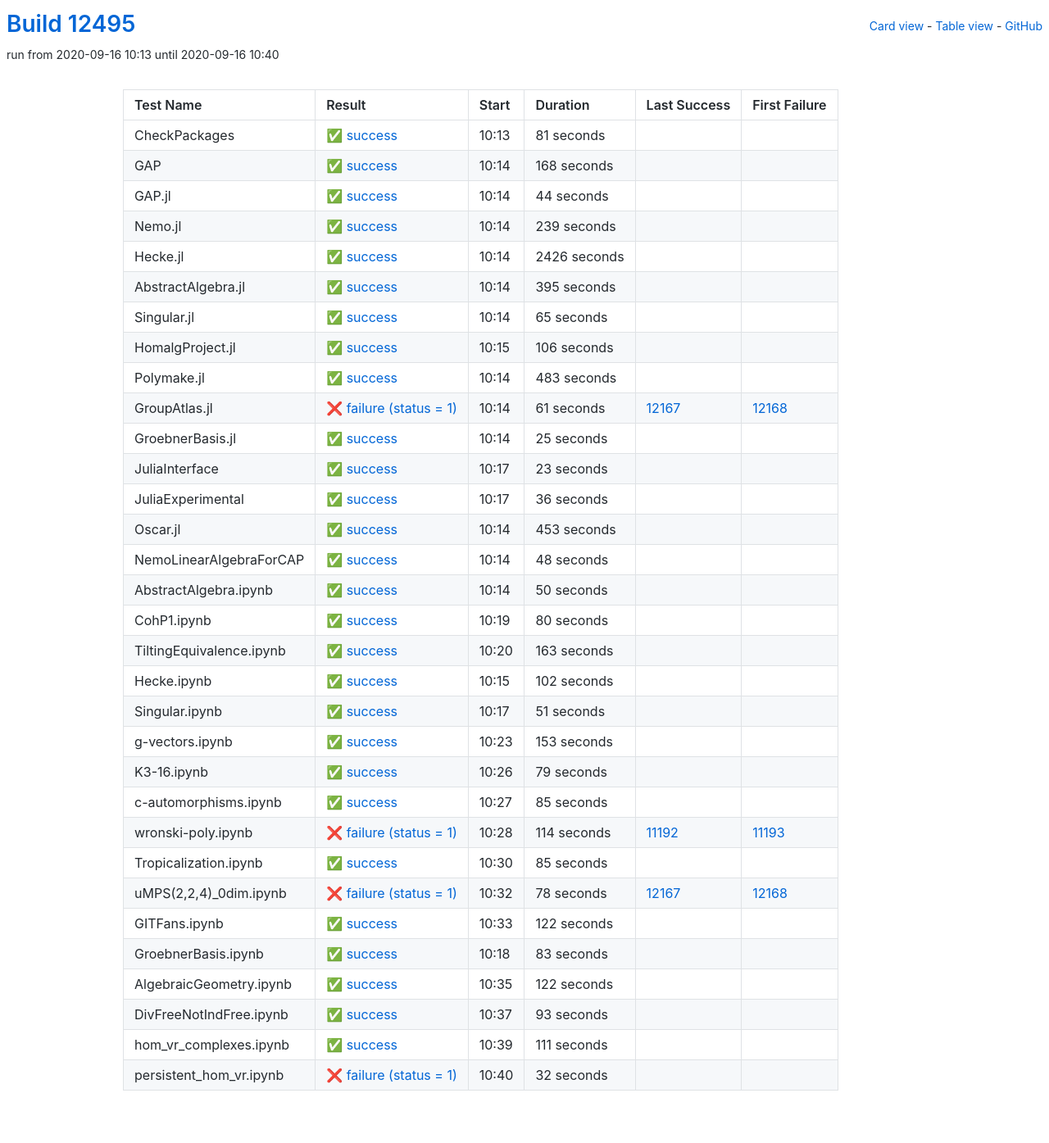
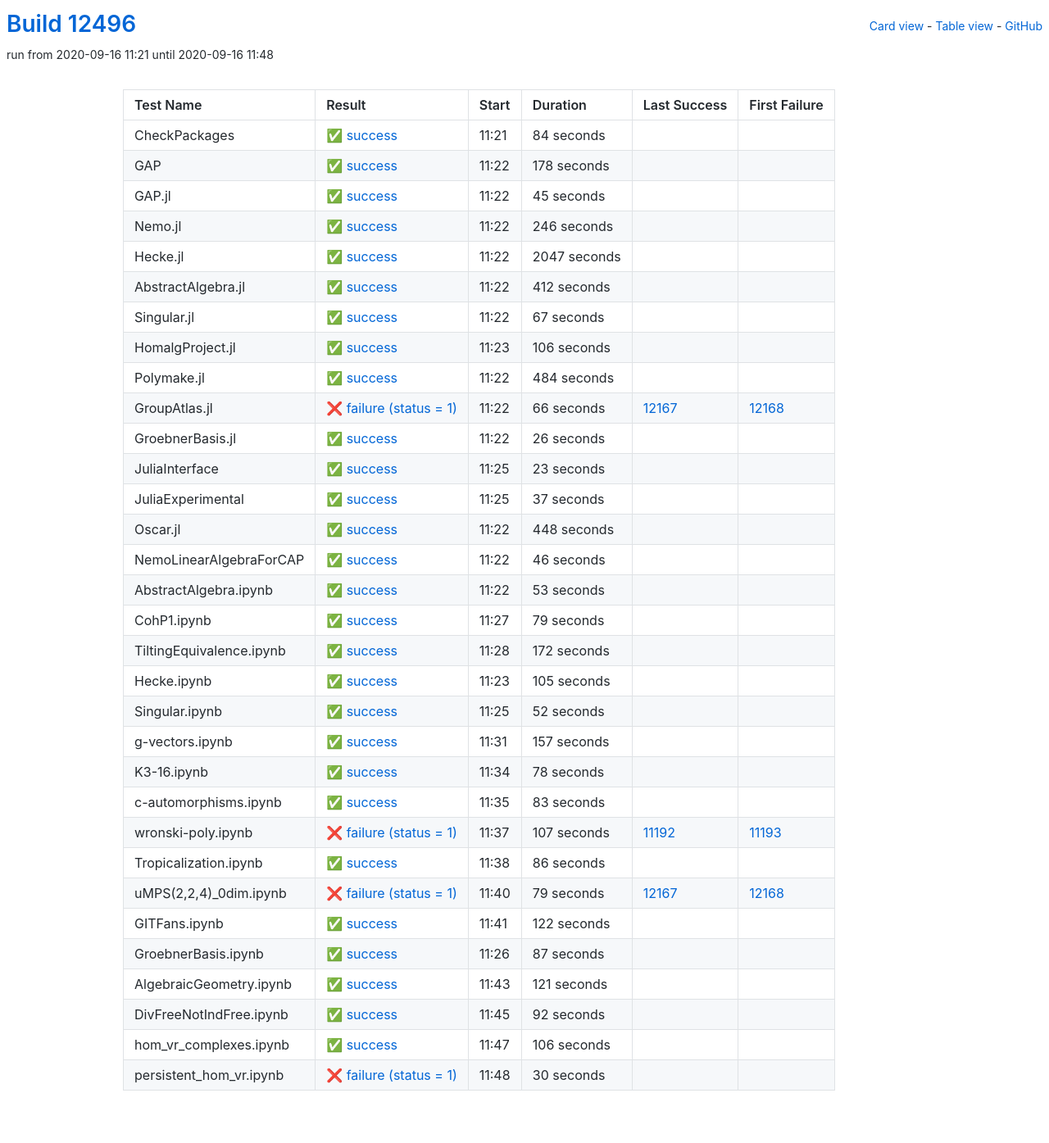
Before and after one commit to oscar-system/oscar-ci-status, a Jekyll site: the page built from table.html, in a window 1280 px wide. Shown: the whole page at 82% size. Built offline with Jekyll 4.4.1, drawn with Linux system fonts in a browser that asks for light colours.

Commit message:
Build #12496

```diff
--- a/_data/ci.yml
+++ b/_data/ci.yml
@@ -1,6 +1,6 @@
 ---
-build: 12495
-build_url: https://oscarci.mathematik.uni-kl.de/job/oscar/12495/
+build: 12496
+build_url: https://oscarci.mathematik.uni-kl.de/job/oscar/12496/
 job: oscar
 organization: oscar-system
 repo: oscar-ci-status
@@ -8,92 +8,92 @@
 tests:
 - name: CheckPackages
   id: checkpackages
-  log: https://oscarci.mathematik.uni-kl.de/job/oscar/12495/artifact/logs/build-12495/CheckPackages.log
-  start: 2020-09-16 10:13
+  log: https://oscarci.mathematik.uni-kl.de/job/oscar/12496/artifact/logs/build-12496/CheckPackages.log
+  start: 2020-09-16 11:21
   success: true
   exitcode: 0
   status: success
-  duration: 81
+  duration: 84
   last_success: false
   last_success_url:
   first_failure: false
   first_failure_url:
 - name: GAP
   id: gap
-  log: https://oscarci.mathematik.uni-kl.de/job/oscar/12495/artifact/logs/build-12495/GAP.log
-  start: 2020-09-16 10:14
+  log: https://oscarci.mathematik.uni-kl.de/job/oscar/12496/artifact/logs/build-12496/GAP.log
+  start: 2020-09-16 11:22
   success: true
   exitcode: 0
   status: success
-  duration: 168
+  duration: 178
   last_success: false
   last_success_url:
   first_failure: false
   first_failure_url:
 - name: GAP.jl
   id: gap-jl
-  log: https://oscarci.mathematik.uni-kl.de/job/oscar/12495/artifact/logs/build-12495/GAP.jl.log
-  start: 2020-09-16 10:14
+  log: https://oscarci.mathematik.uni-kl.de/job/oscar/12496/artifact/logs/build-12496/GAP.jl.log
+  start: 2020-09-16 11:22
   success: true
   exitcode: 0
   status: success
-  duration: 44
+  duration: 45
   last_success: false
   last_success_url:
   first_failure: false
   first_failure_url:
 - name: Nemo.jl
   id: nemo-jl
-  log: https://oscarci.mathematik.uni-kl.de/job/oscar/12495/artifact/logs/build-12495/Nemo.jl.log
-  start: 2020-09-16 10:14
+  log: https://oscarci.mathematik.uni-kl.de/job/oscar/12496/artifact/logs/build-12496/Nemo.jl.log
+  start: 2020-09-16 11:22
   success: true
   exitcode: 0
   status: success
-  duration: 239
+  duration: 246
   last_success: false
   last_success_url:
   first_failure: false
   first_failure_url:
 - name: Hecke.jl
   id: hecke-jl
-  log: https://oscarci.mathematik.uni-kl.de/job/oscar/12495/artifact/logs/build-12495/Hecke.jl.log
-  start: 2020-09-16 10:14
+  log: https://oscarci.mathematik.uni-kl.de/job/oscar/12496/artifact/logs/build-12496/Hecke.jl.log
+  start: 2020-09-16 11:22
   success: true
   exitcode: 0
   status: success
-  duration: 2426
+  duration: 2047
   last_success: false
   last_success_url:
   first_failure: false
   first_failure_url:
 - name: AbstractAlgebra.jl
   id: abstractalgebra-jl
-  log: https://oscarci.mathematik.uni-kl.de/job/oscar/12495/artifact/logs/build-12495/AbstractAlgebra.jl.log
-  start: 2020-09-16 10:14
+  log: https://oscarci.mathematik.uni-kl.de/job/oscar/12496/artifact/logs/build-12496/AbstractAlgebra.jl.log
+  start: 2020-09-16 11:22
   success: true
   exitcode: 0
   status: success
-  duration: 395
+  duration: 412
   last_success: false
   last_success_url:
   first_failure: false
   first_failure_url:
 - name: Singular.jl
   id: singular-jl
-  log: https://oscarci.mathematik.uni-kl.de/job/oscar/12495/artifact/logs/build-12495/Singular.jl.log
-  start: 2020-09-16 10:14
+  log: https://oscarci.mathematik.uni-kl.de/job/oscar/12496/artifact/logs/build-12496/Singular.jl.log
+  start: 2020-09-16 11:22
   success: true
   exitcode: 0
   status: success
-  duration: 65
+  duration: 67
   last_success: false
   last_success_url:
   first_failure: false
   first_failure_url:
 - name: HomalgProject.jl
   id: homalgproject-jl
-  log: https://oscarci.mathematik.uni-kl.de/job/oscar/12495/artifact/logs/build-12495/HomalgProject.jl.log
-  start: 2020-09-16 10:15
+  log: https://oscarci.mathematik.uni-kl.de/job/oscar/12496/artifact/logs/build-12496/HomalgProject.jl.log
+  start: 2020-09-16 11:23
   success: true
   exitcode: 0
   status: success
@@ -104,44 +104,44 @@
   first_failure_url:
 - name: Polymake.jl
   id: polymake-jl
-  log: https://oscarci.mathematik.uni-kl.de/job/oscar/12495/artifact/logs/build-12495/Polymake.jl.log
-  start: 2020-09-16 10:14
+  log: https://oscarci.mathematik.uni-kl.de/job/oscar/12496/artifact/logs/build-12496/Polymake.jl.log
+  start: 2020-09-16 11:22
   success: true
   exitcode: 0
   status: success
-  duration: 483
+  duration: 484
   last_success: false
   last_success_url:
   first_failure: false
   first_failure_url:
 - name: GroupAtlas.jl
   id: groupatlas-jl
-  log: https://oscarci.mathematik.uni-kl.de/job/oscar/12495/artifact/logs/build-12495/GroupAtlas.jl.log
-  start: 2020-09-16 10:14
+  log: https://oscarci.mathematik.uni-kl.de/job/oscar/12496/artifact/logs/build-12496/GroupAtlas.jl.log
+  start: 2020-09-16 11:22
   success: false
   exitcode: 1
   status: failure
-  duration: 61
+  duration: 66
   last_success: 12167
   last_success_url: https://oscarci.mathematik.uni-kl.de/job/oscar/12167/
   first_failure: 12168
   first_failure_url: https://oscarci.mathematik.uni-kl.de/job/oscar/12168/
 - name: GroebnerBasis.jl
   id: groebnerbasis-jl
-  log: https://oscarci.mathematik.uni-kl.de/job/oscar/12495/artifact/logs/build-12495/GroebnerBasis.jl.log
-  start: 2020-09-16 10:14
+  log: https://oscarci.mathematik.uni-kl.de/job/oscar/12496/artifact/logs/build-12496/GroebnerBasis.jl.log
+  start: 2020-09-16 11:22
   success: true
   exitcode: 0
   status: success
-  duration: 25
+  duration: 26
   last_success: false
   last_success_url:
   first_failure: false
   first_failure_url:
 - name: JuliaInterface
   id: juliainterface
-  log: https://oscarci.mathematik.uni-kl.de/job/oscar/12495/artifact/logs/build-12495/JuliaInterface.log
-  start: 2020-09-16 10:17
+  log: https://oscarci.mathematik.uni-kl.de/job/oscar/12496/artifact/logs/build-12496/JuliaInterface.log
+  start: 2020-09-16 11:25
   success: true
   exitcode: 0
   status: success
@@ -152,116 +152,56 @@
   first_failure_url:
 - name: JuliaExperimental
   id: juliaexperimental
-  log: https://oscarci.mathematik.uni-kl.de/job/oscar/12495/artifact/logs/build-12495/JuliaExperimental.log
-  start: 2020-09-16 10:17
+  log: https://oscarci.mathematik.uni-kl.de/job/oscar/12496/artifact/logs/build-12496/JuliaExperimental.log
+  start: 2020-09-16 11:25
   success: true
   exitcode: 0
   status: success
-  duration: 36
+  duration: 37
   last_success: false
   last_success_url:
   first_failure: false
   first_failure_url:
 - name: Oscar.jl
   id: oscar-jl
-  log: https://oscarci.mathematik.uni-kl.de/job/oscar/12495/artifact/logs/build-12495/Oscar.jl.log
-  start: 2020-09-16 10:14
+  log: https://oscarci.mathematik.uni-kl.de/job/oscar/12496/artifact/logs/build-12496/Oscar.jl.log
+  start: 2020-09-16 11:22
   success: true
   exitcode: 0
   status: success
-  duration: 453
+  duration: 448
   last_success: false
   last_success_url:
   first_failure: false
   first_failure_url:
 - name: NemoLinearAlgebraForCAP
   id: nemolinearalgebraforcap
-  log: https://oscarci.mathematik.uni-kl.de/job/oscar/12495/artifact/logs/build-12495/NemoLinearAlgebraForCAP.log
-  start: 2020-09-16 10:14
+  log: https://oscarci.mathematik.uni-kl.de/job/oscar/12496/artifact/logs/build-12496/NemoLinearAlgebraForCAP.log
+  start: 2020-09-16 11:22
   success: true
   exitcode: 0
   status: success
-  duration: 48
+  duration: 46
   last_success: false
   last_success_url:
   first_failure: false
   first_failure_url:
 - name: AbstractAlgebra.ipynb
   id: abstractalgebra-ipynb
-  log: https://oscarci.mathematik.uni-kl.de/job/oscar/12495/artifact/logs/build-12495/AbstractAlgebra.ipynb.log
-  start: 2020-09-16 10:14
+  log: https://oscarci.mathematik.uni-kl.de/job/oscar/12496/artifact/logs/build-12496/AbstractAlgebra.ipynb.log
+  start: 2020-09-16 11:22
   success: true
   exitcode: 0
   status: success
-  duration: 50
+  duration: 53
   last_success: false
   last_success_url:
   first_failure: false
   first_failure_url:
 - name: CohP1.ipynb
   id: cohp1-ipynb
-  log: https://oscarci.mathematik.uni-kl.de/job/oscar/12495/artifact/logs/build-12495/CohP1.ipynb.log
-  start: 2020-09-16 10:19
-  success: true
-  exitcode: 0
-  status: success
-  duration: 80
-  last_success: false
-  last_success_url:
-  first_failure: false
-  first_failure_url:
-- name: TiltingEquivalence.ipynb
-  id: tiltingequivalence-ipynb
-  log: https://oscarci.mathematik.uni-kl.de/job/oscar/12495/artifact/logs/build-12495/TiltingEquivalence.ipynb.log
-  start: 2020-09-16 10:20
-  success: true
-  exitcode: 0
-  status: success
-  duration: 163
-  last_success: false
-  last_success_url:
-  first_failure: false
-  first_failure_url:
-- name: Hecke.ipynb
-  id: hecke-ipynb
-  log: https://oscarci.mathematik.uni-kl.de/job/oscar/12495/artifact/logs/build-12495/Hecke.ipynb.log
-  start: 2020-09-16 10:15
-  success: true
-  exitcode: 0
-  status: success
-  duration: 102
-  last_success: false
-  last_success_url:
-  first_failure: false
-  first_failure_url:
-- name: Singular.ipynb
-  id: singular-ipynb
-  log: https://oscarci.mathematik.uni-kl.de/job/oscar/12495/artifact/logs/build-12495/Singular.ipynb.log
-  start: 2020-09-16 10:17
-  success: true
-  exitcode: 0
-  status: success
-  duration: 51
-  last_success: false
-  last_success_url:
-  first_failure: false
-  first_failure_url:
-- name: g-vectors.ipynb
-  id: g-vectors-ipynb
-  log: https://oscarci.mathematik.uni-kl.de/job/oscar/12495/artifact/logs/build-12495/g-vectors.ipynb.log
-  start: 2020-09-16 10:23
-  success: true
-  exitcode: 0
-  status: success
-  duration: 153
-  last_success: false
-  last_success_url:
-  first_failure: false
-  first_failure_url:
-- name: K3-16.ipynb
-  id: k3-16-ipynb
-  log: https://oscarci.mathematik.uni-kl.de/job/oscar/12495/artifact/logs/build-12495/K3-16.ipynb.log
-  start: 2020-09-16 10:26
+  log: https://oscarci.mathematik.uni-kl.de/job/oscar/12496/artifact/logs/build-12496/CohP1.ipynb.log
+  start: 2020-09-16 11:27
   success: true
   exitcode: 0
   status: success
@@ -270,58 +210,118 @@
   last_success_url:
   first_failure: false
   first_failure_url:
-- name: c-automorphisms.ipynb
-  id: c-automorphisms-ipynb
-  log: https://oscarci.mathematik.uni-kl.de/job/oscar/12495/artifact/logs/build-12495/c-automorphisms.ipynb.log
-  start: 2020-09-16 10:27
+- name: TiltingEquivalence.ipynb
+  id: tiltingequivalence-ipynb
+  log: https://oscarci.mathematik.uni-kl.de/job/oscar/12496/artifact/logs/build-12496/TiltingEquivalence.ipynb.log
+  start: 2020-09-16 11:28
   success: true
   exitcode: 0
   status: success
-  duration: 85
+  duration: 172
+  last_success: false
+  last_success_url:
+  first_failure: false
+  first_failure_url:
+- name: Hecke.ipynb
+  id: hecke-ipynb
+  log: https://oscarci.mathematik.uni-kl.de/job/oscar/12496/artifact/logs/build-12496/Hecke.ipynb.log
+  start: 2020-09-16 11:23
+  success: true
+  exitcode: 0
+  status: success
+  duration: 105
+  last_success: false
+  last_success_url:
+  first_failure: false
+  first_failure_url:
+- name: Singular.ipynb
+  id: singular-ipynb
+  log: https://oscarci.mathematik.uni-kl.de/job/oscar/12496/artifact/logs/build-12496/Singular.ipynb.log
+  start: 2020-09-16 11:25
+  success: true
+  exitcode: 0
+  status: success
+  duration: 52
+  last_success: false
+  last_success_url:
+  first_failure: false
+  first_failure_url:
+- name: g-vectors.ipynb
+  id: g-vectors-ipynb
+  log: https://oscarci.mathematik.uni-kl.de/job/oscar/12496/artifact/logs/build-12496/g-vectors.ipynb.log
+  start: 2020-09-16 11:31
+  success: true
+  exitcode: 0
+  status: success
+  duration: 157
+  last_success: false
+  last_success_url:
+  first_failure: false
+  first_failure_url:
+- name: K3-16.ipynb
+  id: k3-16-ipynb
+  log: https://oscarci.mathematik.uni-kl.de/job/oscar/12496/artifact/logs/build-12496/K3-16.ipynb.log
+  start: 2020-09-16 11:34
+  success: true
+  exitcode: 0
+  status: success
+  duration: 78
+  last_success: false
+  last_success_url:
+  first_failure: false
+  first_failure_url:
+- name: c-automorphisms.ipynb
+  id: c-automorphisms-ipynb
+  log: https://oscarci.mathematik.uni-kl.de/job/oscar/12496/artifact/logs/build-12496/c-automorphisms.ipynb.log
+  start: 2020-09-16 11:35
+  success: true
+  exitcode: 0
+  status: success
+  duration: 83
   last_success: false
   last_success_url:
   first_failure: false
   first_failure_url:
 - name: wronski-poly.ipynb
   id: wronski-poly-ipynb
-  log: https://oscarci.mathematik.uni-kl.de/job/oscar/12495/artifact/logs/build-12495/wronski-poly.ipynb.log
-  start: 2020-09-16 10:28
+  log: https://oscarci.mathematik.uni-kl.de/job/oscar/12496/artifact/logs/build-12496/wronski-poly.ipynb.log
+  start: 2020-09-16 11:37
   success: false
   exitcode: 1
   status: failure
-  duration: 114
+  duration: 107
   last_success: 11192
   last_success_url: https://oscarci.mathematik.uni-kl.de/job/oscar/11192/
   first_failure: 11193
   first_failure_url: https://oscarci.mathematik.uni-kl.de/job/oscar/11193/
 - name: Tropicalization.ipynb
   id: tropicalization-ipynb
-  log: https://oscarci.mathematik.uni-kl.de/job/oscar/12495/artifact/logs/build-12495/Tropicalization.ipynb.log
-  start: 2020-09-16 10:30
+  log: https://oscarci.mathematik.uni-kl.de/job/oscar/12496/artifact/logs/build-12496/Tropicalization.ipynb.log
+  start: 2020-09-16 11:38
   success: true
   exitcode: 0
   status: success
-  duration: 85
+  duration: 86
   last_success: false
   last_success_url:
   first_failure: false
   first_failure_url:
 - name: uMPS(2,2,4)_0dim.ipynb
   id: umps-2-2-4-0dim-ipynb
-  log: https://oscarci.mathematik.uni-kl.de/job/oscar/12495/artifact/logs/build-12495/uMPS-2-2-4-_0dim.ipynb.log
-  start: 2020-09-16 10:32
+  log: https://oscarci.mathematik.uni-kl.de/job/oscar/12496/artifact/logs/build-12496/uMPS-2-2-4-_0dim.ipynb.log
+  start: 2020-09-16 11:40
   success: false
   exitcode: 1
   status: failure
-  duration: 78
+  duration: 79
   last_success: 12167
   last_success_url: https://oscarci.mathematik.uni-kl.de/job/oscar/12167/
   first_failure: 12168
   first_failure_url: https://oscarci.mathematik.uni-kl.de/job/oscar/12168/
 - name: GITFans.ipynb
   id: gitfans-ipynb
-  log: https://oscarci.mathematik.uni-kl.de/job/oscar/12495/artifact/logs/build-12495/GITFans.ipynb.log
-  start: 2020-09-16 10:33
+  log: https://oscarci.mathematik.uni-kl.de/job/oscar/12496/artifact/logs/build-12496/GITFans.ipynb.log
+  start: 2020-09-16 11:41
   success: true
   exitcode: 0
   status: success
@@ -332,60 +332,60 @@
   first_failure_url:
 - name: GroebnerBasis.ipynb
   id: groebnerbasis-ipynb
-  log: https://oscarci.mathematik.uni-kl.de/job/oscar/12495/artifact/logs/build-12495/GroebnerBasis.ipynb.log
-  start: 2020-09-16 10:18
+  log: https://oscarci.mathematik.uni-kl.de/job/oscar/12496/artifact/logs/build-12496/GroebnerBasis.ipynb.log
+  start: 2020-09-16 11:26
   success: true
   exitcode: 0
   status: success
-  duration: 83
+  duration: 87
   last_success: false
   last_success_url:
   first_failure: false
   first_failure_url:
 - name: AlgebraicGeometry.ipynb
   id: algebraicgeometry-ipynb
-  log: https://oscarci.mathematik.uni-kl.de/job/oscar/12495/artifact/logs/build-12495/AlgebraicGeometry.ipynb.log
-  start: 2020-09-16 10:35
+  log: https://oscarci.mathematik.uni-kl.de/job/oscar/12496/artifact/logs/build-12496/AlgebraicGeometry.ipynb.log
+  start: 2020-09-16 11:43
   success: true
   exitcode: 0
   status: success
-  duration: 122
+  duration: 121
   last_success: false
   last_success_url:
   first_failure: false
   first_failure_url:
 - name: DivFreeNotIndFree.ipynb
   id: divfreenotindfree-ipynb
-  log: https://oscarci.mathematik.uni-kl.de/job/oscar/12495/artifact/logs/build-12495/DivFreeNotIndFree.ipynb.log
-  start: 2020-09-16 10:37
+  log: https://oscarci.mathematik.uni-kl.de/job/oscar/12496/artifact/logs/build-12496/DivFreeNotIndFree.ipynb.log
+  start: 2020-09-16 11:45
   success: true
   exitcode: 0
   status: success
-  duration: 93
+  duration: 92
   last_success: false
   last_success_url:
   first_failure: false
   first_failure_url:
 - name: hom_vr_complexes.ipynb
   id: hom-vr-complexes-ipynb
-  log: https://oscarci.mathematik.uni-kl.de/job/oscar/12495/artifact/logs/build-12495/hom_vr_complexes.ipynb.log
-  start: 2020-09-16 10:39
+  log: https://oscarci.mathematik.uni-kl.de/job/oscar/12496/artifact/logs/build-12496/hom_vr_complexes.ipynb.log
+  start: 2020-09-16 11:47
   success: true
   exitcode: 0
   status: success
-  duration: 111
+  duration: 106
   last_success: false
   last_success_url:
   first_failure: false
   first_failure_url:
 - name: persistent_hom_vr.ipynb
   id: persistent-hom-vr-ipynb
-  log: https://oscarci.mathematik.uni-kl.de/job/oscar/12495/artifact/logs/build-12495/persistent_hom_vr.ipynb.log
-  start: 2020-09-16 10:40
+  log: https://oscarci.mathematik.uni-kl.de/job/oscar/12496/artifact/logs/build-12496/persistent_hom_vr.ipynb.log
+  start: 2020-09-16 11:48
   success: false
   exitcode: 1
   status: failure
-  duration: 32
+  duration: 30
   last_success: false
   last_success_url:
   first_failure: false
```
Also changed, not shown: README.md.
